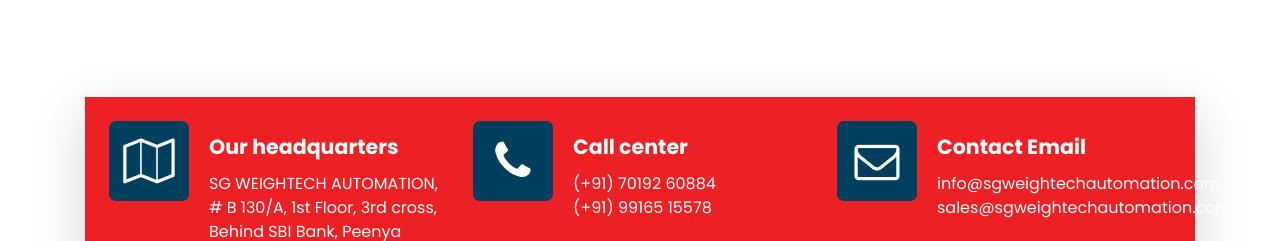
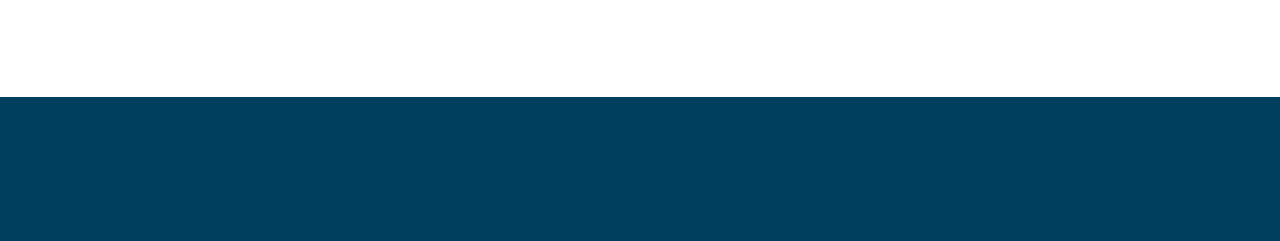
Before and after one commit to vollh4rD/sgweightechautomation, a plain HTML site: page services.html in a window 1280 px wide. Shown: the part 1635-1876 px from the top of the page. Drawn offline with Linux system fonts and the light colour scheme.

Commit message:
some new changes

```diff
--- a/services.html
+++ b/services.html
@@ -125,7 +125,7 @@
     </div>
 
 	<!-- BANNER -->
-	<div class="section banner-page" data-background="images/banner-single.jpg">
+	<div class="section banner-page" data-background="images/servicesbg.png">
 		<div class="content-wrap pos-relative">
 			<div class="container">
 				<div class="col-12 col-md-12">
@@ -321,59 +321,7 @@
 		</div>
 	</div>
 
-	<!-- CTA -->
-	<div class="section overlap-bottom">
-		<div class="content-wrap pb-5 pt-0">
-			<div class="container">
 
-				<div class="row">
-					<div class="col-sm-12 col-md-12">
-						<div class="bg-secondary p-4 shadow-lg">
-							<div class="row">
-								<div class="col-sm-12 col-md-12 col-lg-4">
-									<!-- BOX 1 -->
-									<div class="rs-icon-info">
-										<div class="info-icon">
-											<i class="fa fa-map-o"></i>
-										</div>
-										<div class="info-text">
-											<h4>Our headquarters</h4>
-											SG WEIGHTECH AUTOMATION, # B 130/A, 1st Floor, 3rd cross, Behind SBI Bank, Peenya Industrial Area, First Stage, Bengaluru-560058
-										</div>
-									</div>
-								</div>
-								<div class="col-sm-12 col-md-12 col-lg-4">
-									<!-- BOX 2 -->
-									<div class="rs-icon-info">
-										<div class="info-icon">
-											<i class="fa fa-phone"></i>
-										</div>
-										<div class="info-text">
-											<h4>Call center</h4>
-											(+91) 70192 60884  <br> (+91) 99165 15578
-										</div>
-									</div>
-								</div>
-								<div class="col-sm-12 col-md-12 col-lg-4">
-									<!-- BOX 3 -->
-									<div class="rs-icon-info">
-										<div class="info-icon">
-											<i class="fa fa-envelope-o"></i>
-										</div>
-										<div class="info-text">
-											<h4>Contact Email</h4>
-											info@sgweightechautomation.com <br>
-											sales@sgweightechautomation.com
-										</div>
-									</div>
-								</div>
-							</div>
-						</div>
-					</div>
-				</div>
-			</div>
-		</div>
-	</div>
 
 
 	<!-- FOOTER SECTION -->
@@ -423,7 +371,7 @@
 									<div class="info-icon">
 										<span class="fa fa-phone"></span>
 									</div>
-									<div class="info-text">(+91) 99165 15578</div>
+									<div class="info-text">(+91) 9845342877 </div>
 								</li>
 								<li>
 									<div class="info-icon">
```
Also changed, not shown: about-company.html (+2 -54 lines), clients.html (+1 -1 lines), contact.html (+3 -3 lines), gallery.html (+0 -52 lines), index.html (+2 -19 lines), images/aboutuslogo.png (added), images/contactbg.png (added), images/gallerybg.png (added), images/home23.png (added), images/servicesbg.png (added).
